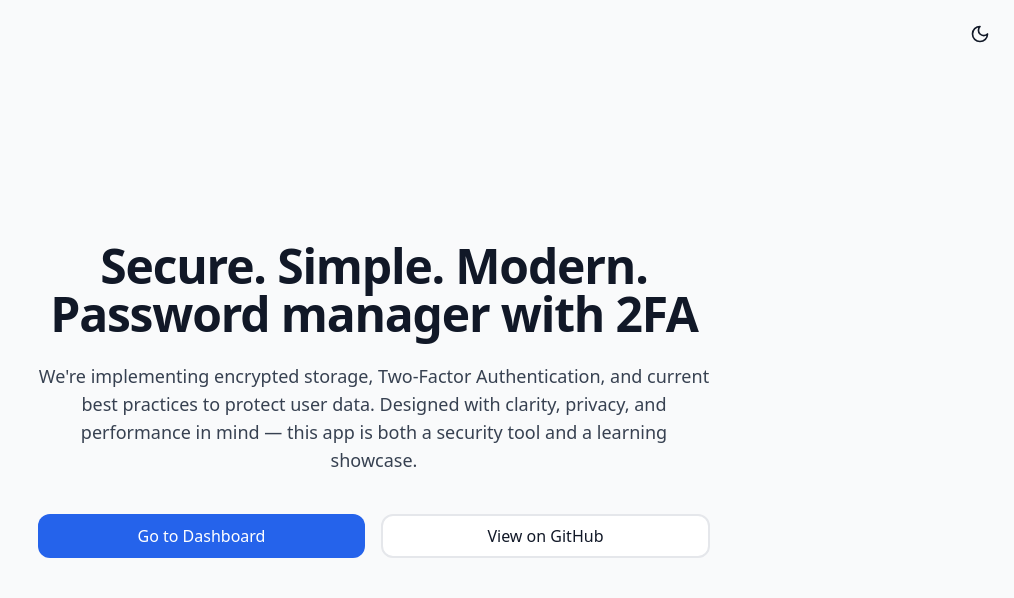
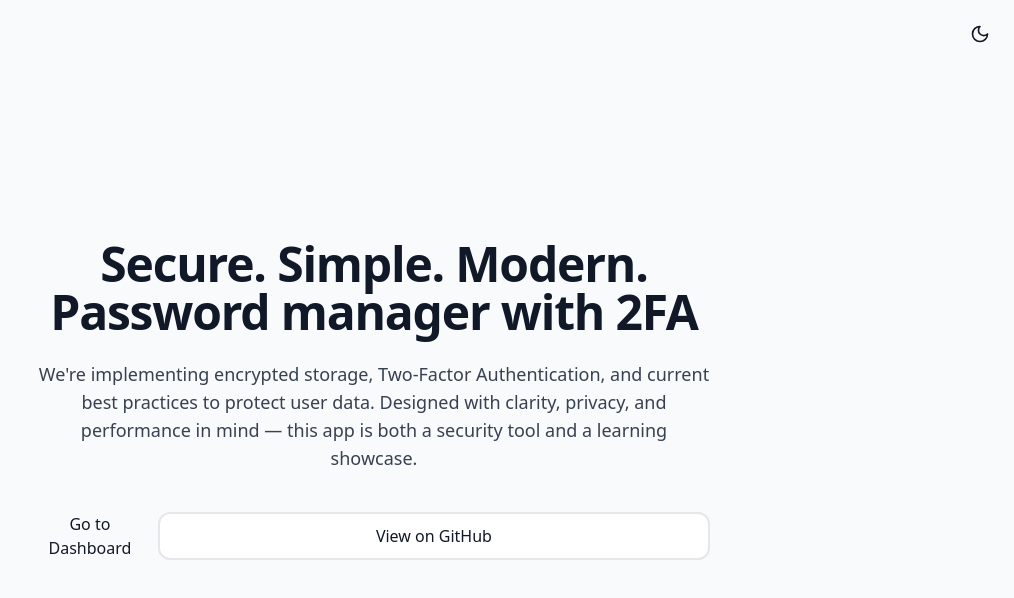
Before and after one commit to perassijulian/password-manager, a Next.js app: page / in a window 1280 px wide. Shown: the top 598 px of the page, without its empty margins (266-1280 px from the left). Built offline with nearby package versions, Linux system fonts and the light colour scheme.

Commit message:
change useRouter for next/link in landing

```diff
--- a/app/page.tsx
+++ b/app/page.tsx
@@ -1,12 +1,8 @@
-"use client";
-
 import Button from "@/components/Button";
 import ThemeToggleButton from "@/components/ThemeToggleButton";
-import { useRouter } from "next/navigation";
+import Link from "next/link";
 
 export default function Home() {
-  const router = useRouter();
-
   return (
     <main className="relative min-h-screen flex flex-col items-center justify-center px-6">
       <div className="absolute top-4 right-4">
@@ -24,9 +20,7 @@ export default function Home() {
         </p>
 
         <div className="flex flex-col sm:flex-row gap-4 justify-center">
-          <Button onClick={() => router.push("/dashboard")}>
-            Go to Dashboard
-          </Button>
+          <Link href="/dashboard">Go to Dashboard</Link>
           <Button asChild variant="terciary">
             <a
               href="https://github.com/perassijulian/password-manager"
```
